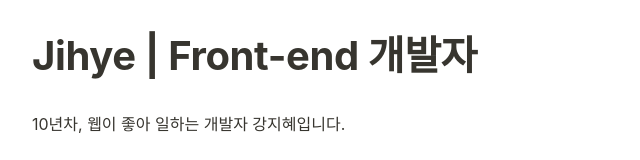
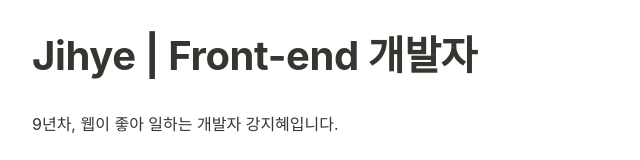
Before and after one commit to jhkang-83/jhkang-83.github.io-resum, a plain HTML site: page index.html in a window 1280 px wide. Shown: the top 160 px of the page, 158-798 px from the left. Drawn offline with Linux system fonts and the light colour scheme.

Commit message:
update index.html
resum update

```diff
--- a/index.html
+++ b/index.html
@@ -11,7 +11,7 @@
 		</header>
 		<div class="page-body">
 			<div class="content">
-				<p class="">10년차, 웹이 좋아 일하는 개발자 강지혜입니다.</p>
+				<p class="">9년차, 웹이 좋아 일하는 개발자 강지혜입니다.</p>
 				<div class="column-list">
 					<div style="width:40%" class="column">
 						<figure class="image">
```
